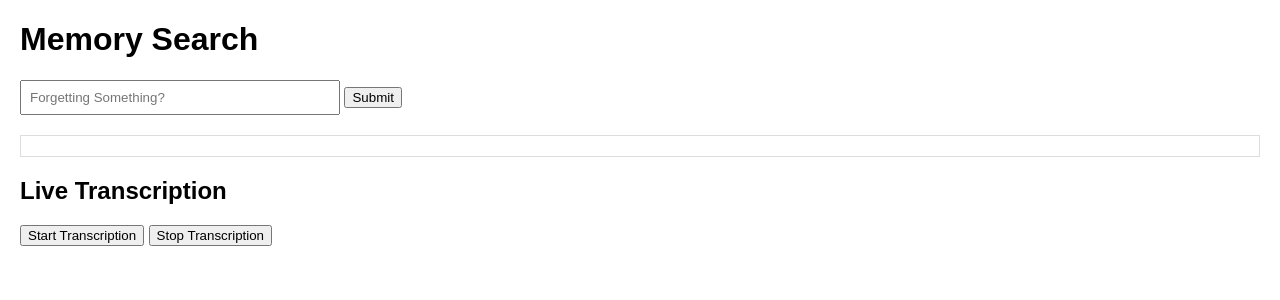
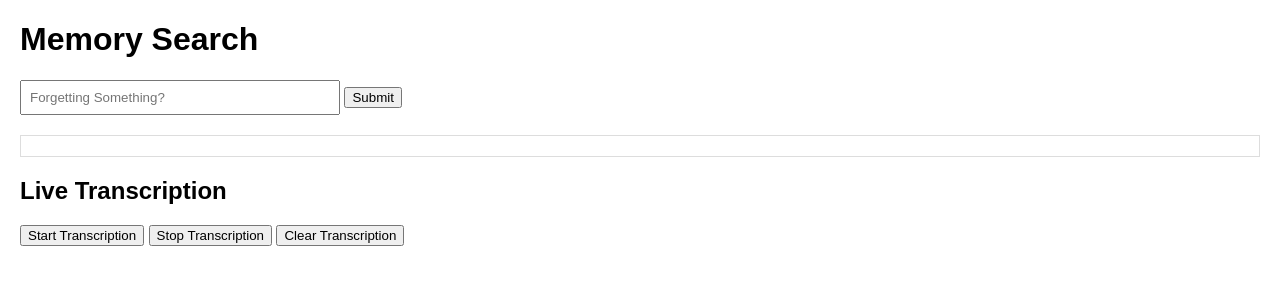
Before and after one commit to John-Auerbach/Memory-Assist, a Flask app: page / in a window 1280 px wide. Shown: the top 300 px of the page. Run offline with Flask 3, Linux system fonts and the light colour scheme.

Commit message:
Added header to .txt files

```diff
--- a/app.py
+++ b/app.py
@@ -1,7 +1,5 @@
 import platform
 import subprocess
-
-# existing imports
 from flask import Flask, request, render_template, jsonify
 from dotenv import load_dotenv
 import openai
@@ -65,6 +63,32 @@ def open_browser():
     else:  # Linux
         subprocess.run(["google-chrome", url])
 
+def generate_summary(transcription):
+    prompt = f"Provide a short summary for the following text:\n\n{transcription}"
+    response = openai.ChatCompletion.create(
+        model="gpt-4o-mini",  # Updated model
+        messages=[
+            {"role": "system", "content": ""},
+            {"role": "user", "content": prompt}
+        ],
+        max_tokens=150
+    )
+    summary = response.choices[0].message['content'].strip()
+    return summary
+
+def generate_keywords(transcription):
+    prompt = f"Extract a list of comma-separated relevant keywords from the following text:\n\n{transcription}"
+    response = openai.ChatCompletion.create(
+        model="gpt-4o-mini",  # Updated model
+        messages=[
+            {"role": "system", "content": ""},
+            {"role": "user", "content": prompt}
+        ],
+        max_tokens=50
+    )
+    keywords = response.choices[0].message['content'].strip()
+    return keywords
+
 @app.route('/save_transcription', methods=['POST'])
 def save_transcription():
     data = request.get_json()
@@ -72,10 +96,19 @@ def save_transcription():
 
     if transcription:
         timestamp = datetime.now().strftime('%Y%m%d_%H%M%S')
+        date = datetime.now().strftime('%Y-%m-%d')
+        time = datetime.now().strftime('%H:%M:%S')
         filename = f'transcription_{timestamp}.txt'
         file_path = os.path.join(DOCUMENTS_FOLDER, filename)
 
+        summary = generate_summary(transcription)
+        keywords = generate_keywords(transcription)
+
         with open(file_path, 'w', encoding='utf-8') as file:
+            file.write(f"Date: {date}\n")
+            file.write(f"Time: {time}\n")
+            file.write(f"Keywords: {keywords}\n")
+            file.write(f"Summary: {summary}\n\n")
             file.write(transcription)
 
         return jsonify({'message': f'Transcription saved as {filename}'})
--- /dev/null
+++ b/documents/transcription_20240722_024141.txt
@@ -0,0 +1 @@
+ hello hello hello testing 1 2 3 my name is John  hello hello  continue to transcribe
--- /dev/null
+++ b/documents/transcription_20240722_025836.txt
@@ -0,0 +1,6 @@
+Date: 2024-07-22
+Time: 02:58:36
+Keywords: test, audio transcription, date time summary, keywords, process
+Summary: This text is a test file for evaluating the audio transcription process, aiming to determine if it can provide a date, time summary, and keywords. The author is checking the functionality of the features involved.
+
+hello hello testing testing 1 2 3  the purpose of this is to serve as a test file for the audio transcription process  I would like to see if this file can give a date time summary and keywords  we will see if this actually works
--- a/templates/index.html
+++ b/templates/index.html
@@ -17,6 +17,7 @@
     <h2>Live Transcription</h2>
     <button id="startTranscription">Start Transcription</button>
     <button id="stopTranscription">Stop Transcription</button>
+    <button id="clearTranscription">Clear Transcription</button>
     <div id="transcriptionContainer"></div>
 
     <script>
@@ -38,6 +39,7 @@
 
         const startButton = document.getElementById('startTranscription');
         const stopButton = document.getElementById('stopTranscription');
+        const clearButton = document.getElementById('clearTranscription');
         const transcriptionContainer = document.getElementById('transcriptionContainer');
         let recognition;
         let accumulatedFinalTranscript = '';
@@ -97,6 +99,10 @@
                     }
                 }
             });
+            clearButton.addEventListener('click', () => {
+                accumulatedFinalTranscript = '';
+                transcriptionContainer.innerHTML = '<strong>Temp:</strong> <br><strong>Final:</strong> ';
+            });
         }
     </script>
 </body>
```
